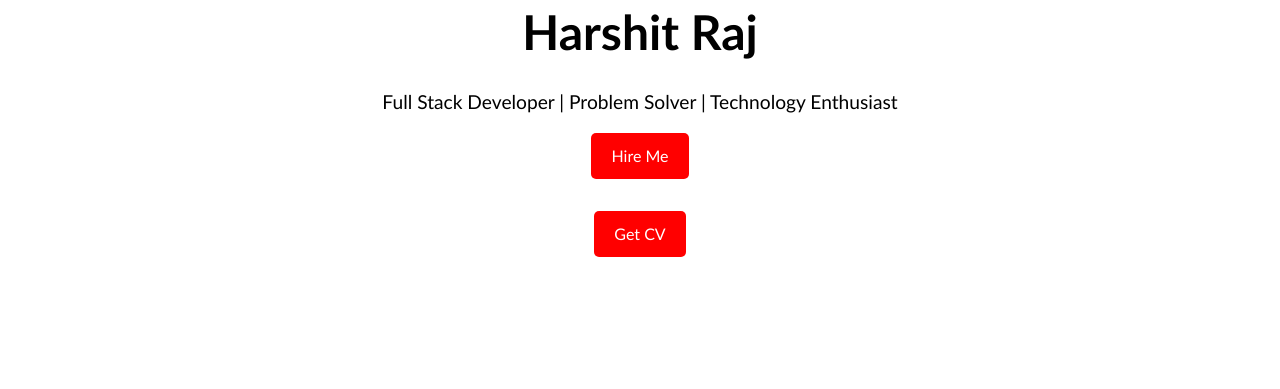
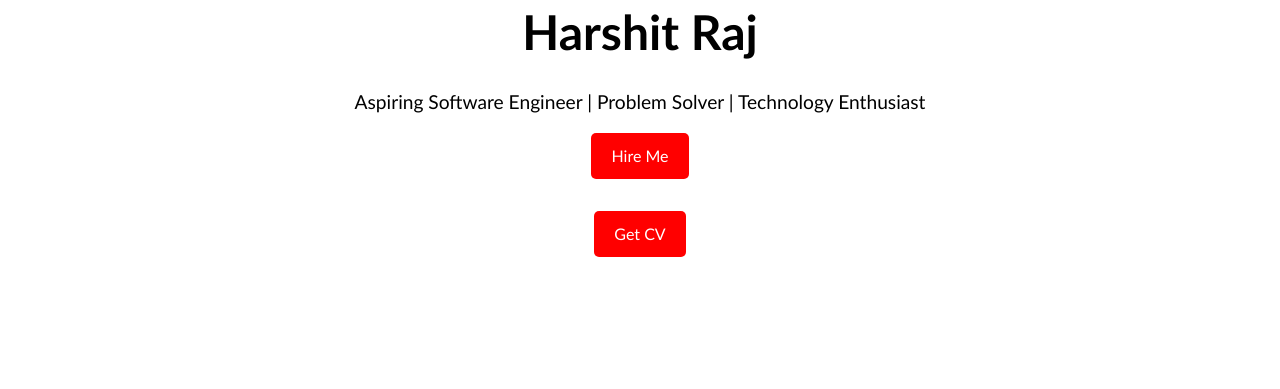
Before and after one commit to hraj-amr/portfolio, a plain HTML site: page index.html in a window 1280 px wide. Shown: the part 411-800 px from the top of the page. Drawn offline with Linux system fonts and the light colour scheme.

Commit message:
Update index.html

```diff
--- a/index.html
+++ b/index.html
@@ -249,7 +249,7 @@
     <section id="hero">
         <img src="my_pic.JPG" alt="Your Photo">
         <h1>Harshit Raj</h1>
-        <p>Full Stack Developer | Problem Solver | Technology Enthusiast</p>
+        <p>Aspiring Software Engineer | Problem Solver | Technology Enthusiast</p>
         <a href="#" class="btn">Hire Me</a>
         <a href="#" class="btn">Get CV</a>
     </section>
```
